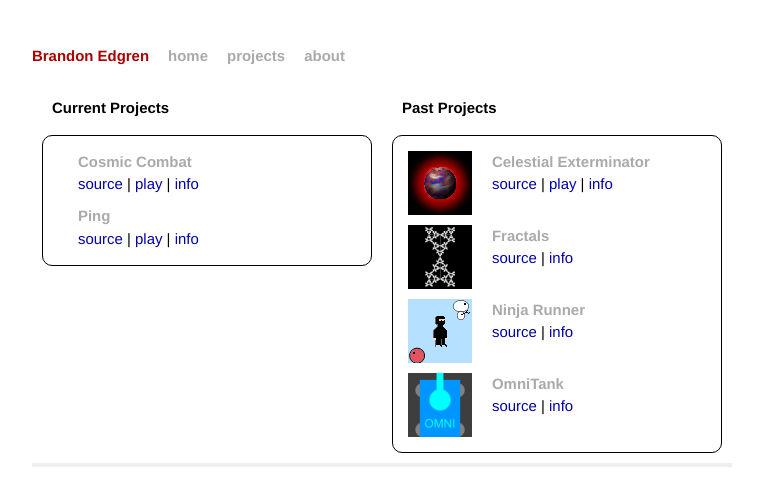
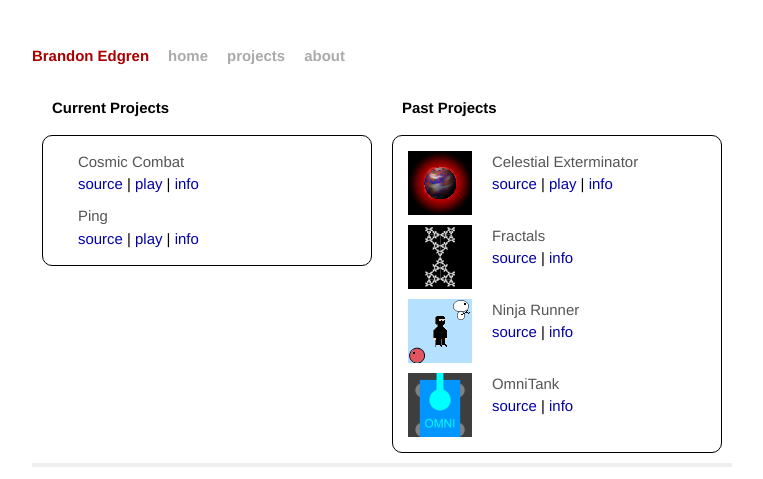
Before and after one commit to Bredgren/Bredgren.github.io, a Jekyll site: the page built from projects/index.html, in a window 1280 px wide. Shown: the top 479 px of the page, without its empty margins (258-1021 px from the left). Built offline with Jekyll 4.4.1, drawn with Linux system fonts in a browser that asks for light colours; Markdown is read by kramdown in place of the engine named in the settings.

Commit message:
Change project page link styles.

```diff
--- a/css/main.css
+++ b/css/main.css
@@ -192,11 +192,16 @@
 }
 
 a.project-link {
-    color: #aaa;
+    color: #555;
     text-decoration: none;
 }
 
 a.project-link h2 {
+    font-weight: normal;
+}
+
+a.project-link h2:hover {
+    font-weight: bold;
 }
 
 a.project-link:hover {
@@ -217,6 +222,7 @@
 }
 
 .project-links a:hover {
+    font-weight: bold;
 }
 
 .clear {
```
